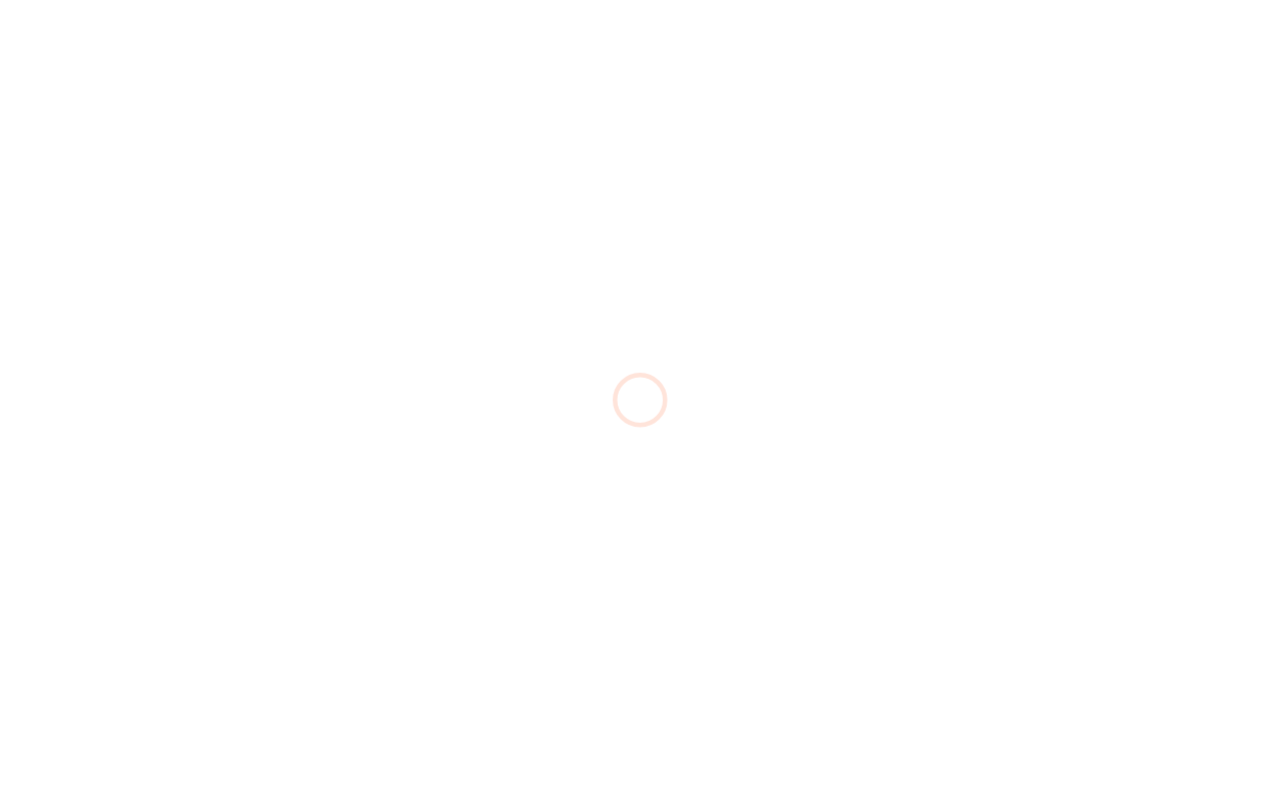
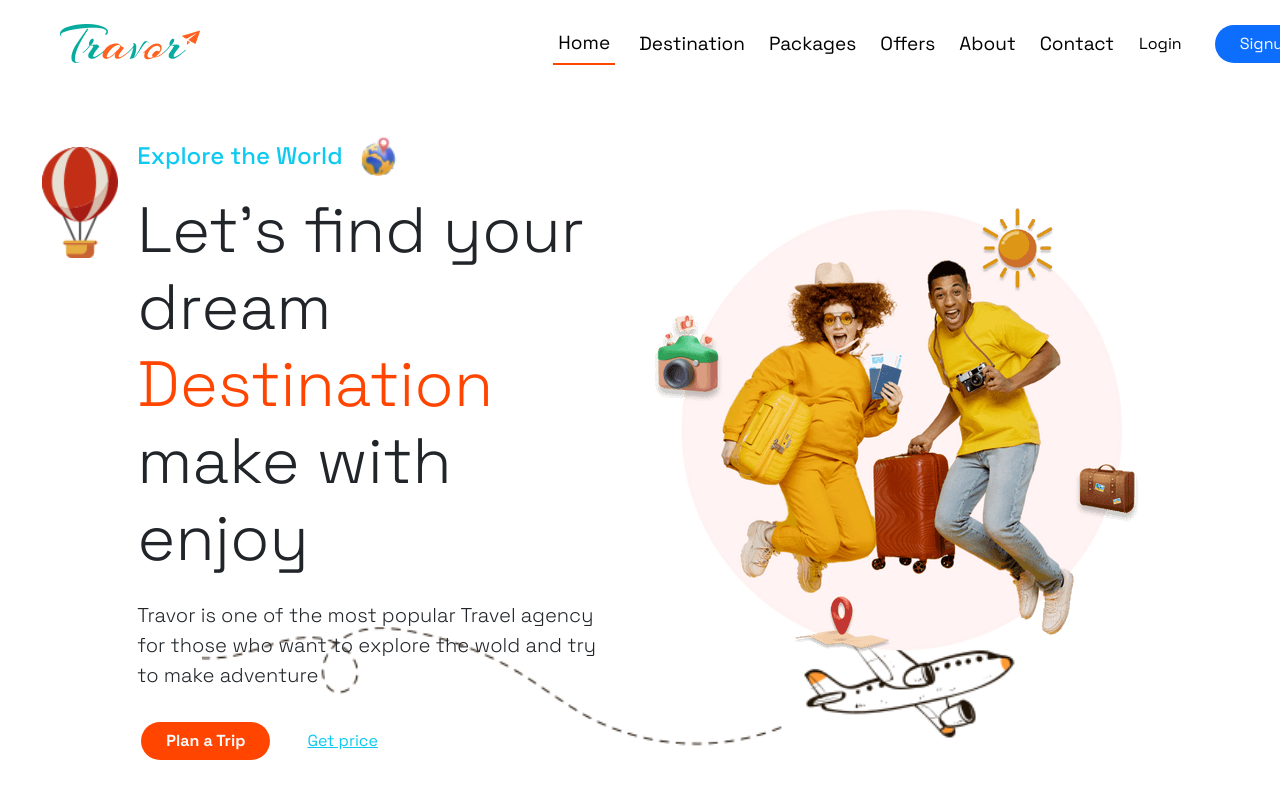
Before and after one commit to NaveenChinnadurai/Travor_Zween-Travel-web, a React (Vite) app: page / in a window 1280 px wide. Shown: the top 800 px of the page. Built offline with nearby package versions, Linux system fonts and the light colour scheme.

Commit message:
fixed:spinner error

```diff
--- a/src/App.jsx
+++ b/src/App.jsx
@@ -1,4 +1,4 @@
-import { useEffect, useState } from 'react';
+import { useEffect } from 'react';
 import { Routes, Route, useLocation } from 'react-router-dom';
 import Navbar from './compo/navbar';
 import Home from './pages/home';
@@ -16,45 +16,20 @@ import Signup from './pages/registerPages/signup';
 import CatlogPage from './pages/infoPages/spotDetails';
 import PackageInfo from './pages/infoPages/packageInfo';
 import NoPage from './pages/noPage';
-import PuffLoader from "react-spinners/PuffLoader";
 function App() {
   const { pathname } = useLocation()
-  const [loading, setLoading] = useState(true);
-
-  const handleLoad = () => {
-    setLoading(false);
-    console.log("loaded")
-  };
 
   useEffect(() => {
-    window.addEventListener('load', handleLoad);
     window.scroll(0, 0)
-    return () => {
-      window.removeEventListener('load', handleLoad);
-    };
   }, [pathname])
 
   Aos.init()
   return (
     <div className="container-fluid p-0 overflow-hidden d-flex flex-column align-items-center">
-      {
-        loading ?
-          (
-            <div className="col-12 d-flex h-100 justify-content-center align-items-center">
-              <PuffLoader color='#ff4500'/>
-            </div>
-          )
-          :
-          (
-            <>
-              <Navbar />
-              <Routings />
-              <Subcribe />
-              <Footer />
-            </>
-          )
-
-      }
+      <Navbar />
+      <Routings />
+      <Subcribe />
+      <Footer />
     </div >
   )
 }
```
